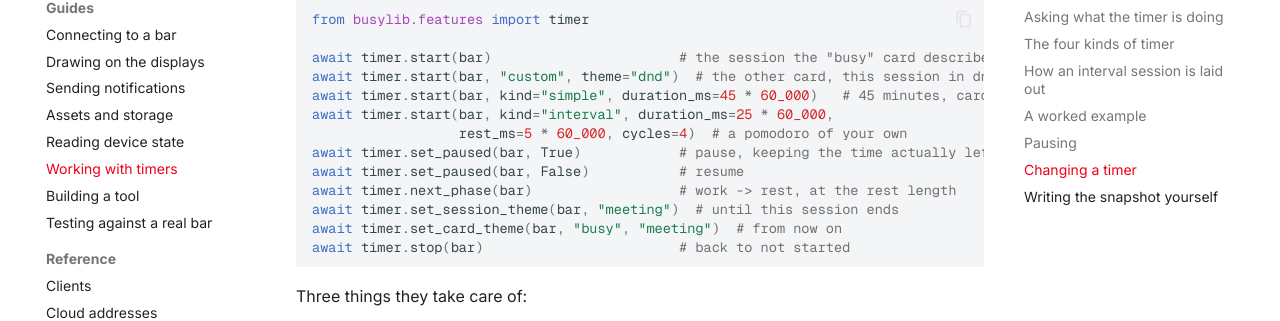
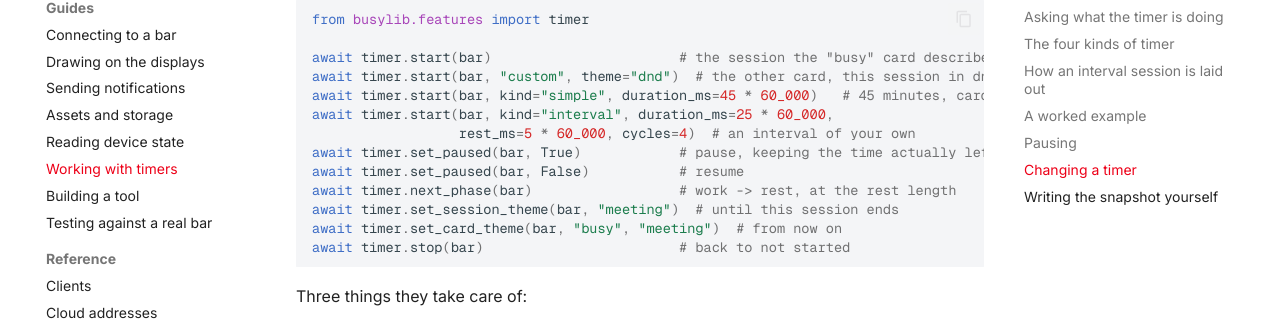
Before and after one commit to busy-app/busylib-py, an MkDocs documentation site: the page built from docs/guides/timers.md, in a window 1280 px wide and 900 px high, scrolled down 3108 px. Shown: the part 136-457 px from the top of the window. Built offline with MkDocs 1.6.1 and Material for MkDocs 9.7.7, drawn with Linux system fonts in a browser that asks for light colours; comment, search, counter and statistics services are not loaded.

Commit message:
One word for an interval session here too

```diff
--- a/docs/guides/timers.md
+++ b/docs/guides/timers.md
@@ -136,7 +136,7 @@ await timer.start(bar)                       # the session the "busy" card descr
 await timer.start(bar, "custom", theme="dnd")  # the other card, this session in dnd
 await timer.start(bar, kind="simple", duration_ms=45 * 60_000)   # 45 minutes, card untouched
 await timer.start(bar, kind="interval", duration_ms=25 * 60_000,
-                  rest_ms=5 * 60_000, cycles=4)  # a pomodoro of your own
+                  rest_ms=5 * 60_000, cycles=4)  # an interval of your own
 await timer.set_paused(bar, True)            # pause, keeping the time actually left
 await timer.set_paused(bar, False)           # resume
 await timer.next_phase(bar)                  # work -> rest, at the rest length
```
Also changed, not shown: 1 other file.
